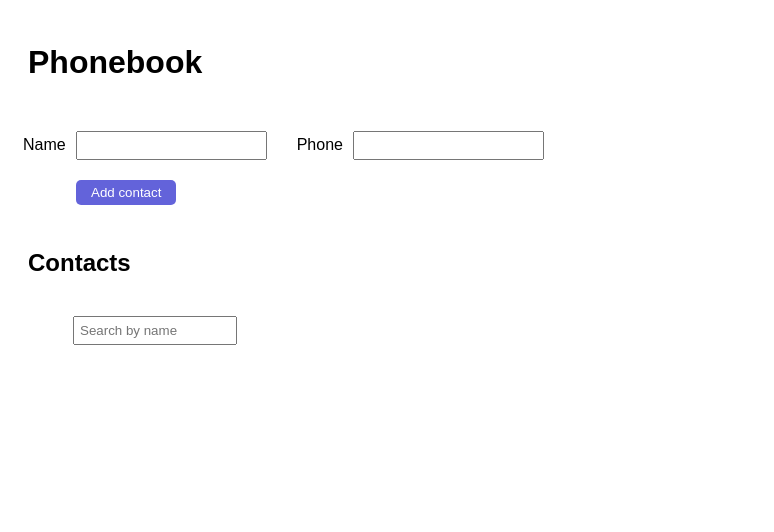
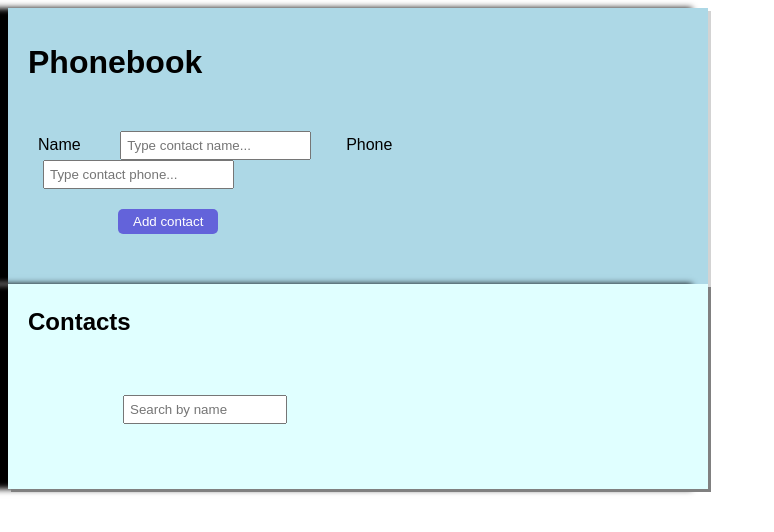
Before and after one commit to marychka2335/goit-react-hw-06-phonebook, a React (Vite) app: page / in a window 1280 px wide. Shown: the top 532 px of the page, without its empty margins (0-774 px from the left). Built offline with nearby package versions, Linux system fonts and the light colour scheme.

Commit message:
css fixed

```diff
--- a/src/components/App.jsx
+++ b/src/components/App.jsx
@@ -1,6 +1,3 @@
-// import { useState, useEffect } from 'react';
-// import iziToast from 'izitoast';
-// import 'izitoast/dist/css/iziToast.min.css';
 import css from './App.module.css';
 import { PhonebookForm } from './PhonebookForm/PhonebookForm';
 import { ContactsList } from './ContactsList/ContactsList';
@@ -13,9 +10,11 @@ export function App() {
         <h1 className={css.titleForm}>Phonebook</h1>
         <PhonebookForm />
       </div>
-      <h2 className={css.titleContacts}>Contacts</h2>
-      <Filter />
-      <ContactsList />
+      <div className={css.wrapperbook}>
+        <h2 className={css.titleContacts}>Contacts</h2>
+        <Filter />
+        <ContactsList />
+      </div>
     </div>
   );
 }
--- a/src/components/App.module.css
+++ b/src/components/App.module.css
@@ -37,6 +37,20 @@ img {
   display: flex;
   flex-direction: column;
   justify-content: left;
-  width: 500px;
+  width: 700px;
   margin: 0;
+  background-color: lightblue;
+  box-shadow: 3px 3px lightgrey, -1em 0 .4em;
+  padding-bottom: 30px;
 }
+
+.wrapperbook {
+  display: flex;
+  flex-direction: column;
+  justify-content: left;
+  width: 700px;
+  margin: 0;
+  background-color: lightcyan;
+  box-shadow: 3px 3px grey, -1em 0 .4em;
+  padding-bottom: 30px;
+}
--- a/src/components/ContactsList/ContactsList.module.css
+++ b/src/components/ContactsList/ContactsList.module.css
@@ -1,6 +1,6 @@
 .contacts {
   width: 500px;
-  margin-left: 60px;
+  margin-left: 115px;
 
 }
 
--- a/src/components/Filter/Filter.module.css
+++ b/src/components/Filter/Filter.module.css
@@ -1,6 +1,6 @@
 .inputSearch {
   display: block;
-  margin: 35px 65px;
+  margin: 35px 115px;
   padding: 5px 5px;
   width: 150px;
 }
--- a/src/components/PhonebookForm/PhonebookForm.jsx
+++ b/src/components/PhonebookForm/PhonebookForm.jsx
@@ -1,8 +1,8 @@
 import { useState } from 'react';
-import Notiflix from 'notiflix';
-// import { nanoid } from 'nanoid';
-// import PropTypes from 'prop-types';
+import iziToast from 'izitoast';
+import 'izitoast/dist/css/iziToast.min.css';
 import css from './PhonebookForm.module.css';
+import { nanoid } from 'nanoid';
 import { addContact } from './../../redux/slices/contactsSlice';
 import { useDispatch, useSelector } from 'react-redux';
 import { getContacts } from './../../redux/selectors';
@@ -15,11 +15,16 @@ export function PhonebookForm() {
 
   const handleSubmit = evt => {
     evt.preventDefault();
-    if (contacts.some(item => item.name === name)) {
-      Notiflix.Notify.failure(`${name} is already in contacts`);
+    if (contacts.some(item => item.name.toLowerCase() === name.toLowerCase())) {
+      iziToast.warning({
+        title: 'Caution',
+        message: `${name} is already in contacts`,
+        timeout: 5000,
+        position: 'topLeft',
+      });
       return;
     }
-    dispatch(addContact({ name, number }));
+    dispatch(addContact({ id: nanoid(6), name, number }));
     setName('');
     setNumber('');
   };
@@ -42,32 +47,30 @@ export function PhonebookForm() {
 
   return (
     <form className={css.formContact} onSubmit={handleSubmit}>
-      <label className={css.labelContact}>
-        Name
+      <label className={css.labelContact}>Name </label>
       <input
+        onChange={handleChange}
         className={css.inputContact}
-          onChange={handleChange}
         type="text"
         name="name"
         value={name}
-          pattern="^[a-zA-Zа-яА-Я]+(([' -][a-zA-Zа-яА-Я ])?[a-zA-Zа-яА-Я]*)*$"
+        pattern="^[a-zA-Zа-яА-ЯіІїЇєЄґҐ]+(([' \-][a-zA-Zа-яА-ЯіІїЇєЄґҐ ])?[a-zA-Zа-яА-ЯіІїЇєЄґҐ]*)*$"
+        required
         title="Name may contain only letters, apostrophe, dash and spaces. For example Adrian, Jacob Mercer, Charles de Batz de Castelmore d'Artagnan"
-          required
+        placeholder="Type contact name..."
       />
-      </label>
-      <label className={css.labelContact}>
-        Phone
+      <label className={css.labelContact}>Phone </label>
       <input
         className={css.inputContact}
         onChange={handleChange}
         type="tel"
         name="number"
         value={number}
-          pattern="\+?\d{1,4}?[-.\s]?\(?\d{1,3}?\)?[-.\s]?\d{1,4}[-.\s]?\d{1,4}[-.\s]?\d{1,9}"
+        pattern="\+?\d{1,4}?[ .\-\s]?\(?\d{1,3}?\)?[ .\-\s]?\d{1,4}[ .\-\s]?\d{1,4}[ .\-\s]?\d{1,9}"
+        required
         title="Phone number must be digits and can contain spaces, dashes, parentheses and can start with +"
-          required
+        placeholder="Type contact phone..."
       />
-      </label>
       <button className={css.button}>Add contact</button>
     </form>
   );
--- a/src/components/PhonebookForm/PhonebookForm.module.css
+++ b/src/components/PhonebookForm/PhonebookForm.module.css
@@ -1,21 +1,24 @@
 .formContact {
   width: 600px;
-  margin: 15px 15px 0;
+  margin: 15px 15px 0 15px;
   text-align: left;
 }
 
 .labelContact {
-  margin-right: 30px;
+  margin: 5px 15px 5px 15px;
+  /* padding: 5px 5px 20px 15px; */
 }
 
 .inputContact {
-  margin-left: 10px;
+  margin-left: 20px;
+  margin-right: 20px;
   padding: 5px 5px;
+
 }
 
 .button {
   display: block;
-  margin: 20px 53px 20px;
+  margin: 20px 95px 20px;
   padding: 5px 15px;
   cursor: pointer;
   color: #fff;
```
Lines whose indentation alone changed are shown as unchanged.
